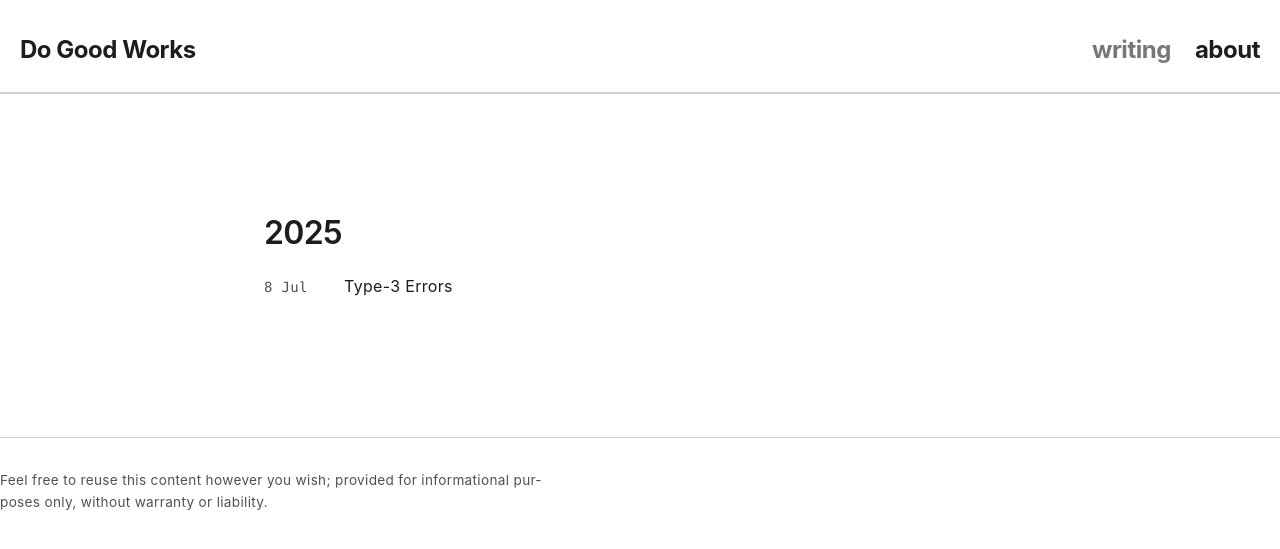
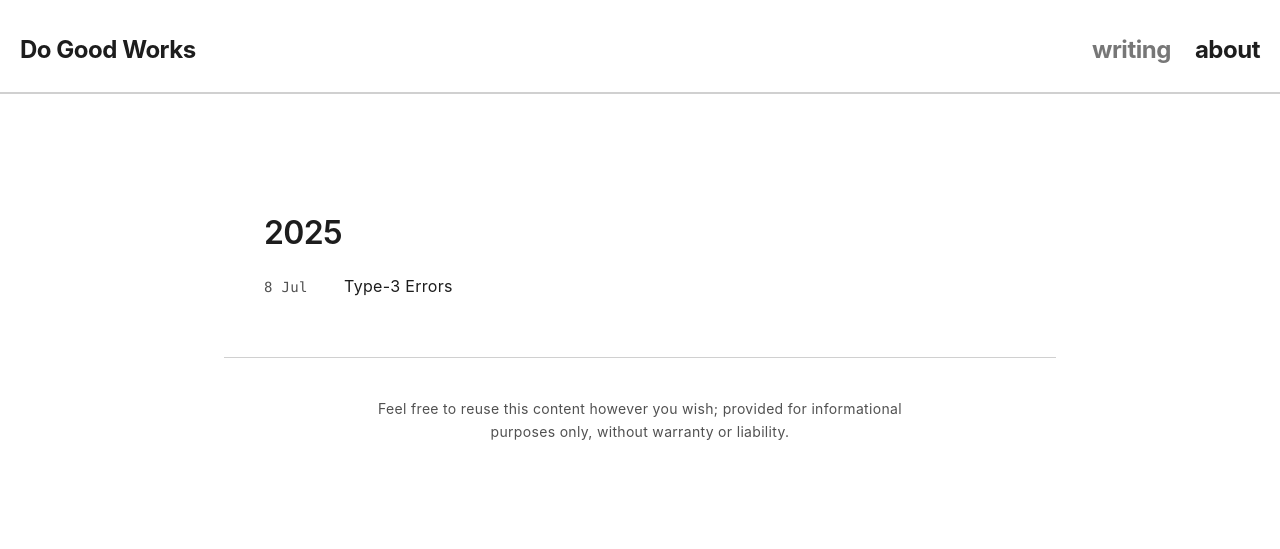
Before and after one commit to HamishFrostLyon/hamishfrostlyon.github.io, a Jekyll site: the page built from writing.html, in a window 1280 px wide. Shown: the top 549 px of the page. Built offline with Jekyll 4.4.1, drawn with Linux system fonts in a browser that asks for light colours.

Commit message:
Fix footer styling and layout
HTML improvements:
- Added container class to footer for consistent width with main content
- Footer now respects same layout constraints as body content

CSS improvements:
- Replaced hardcoded values with semantic variables:
  - margin-top: -xxl * 2 (was 5rem)
  - padding-top: -xl (was 2rem)
  - font-size: -size-small (was 0.85rem)
- Added center alignment for better visual balance
- Limited text width to 60ch for optimal readability
- Removed problematic word-break and hyphens properties
- Maintains responsive typography on mobile

Result: Footer now has proper container width, better spacing,
consistent with design system, and improved readability.

```diff
--- a/_includes/footer.html
+++ b/_includes/footer.html
@@ -1,4 +1,4 @@
-<footer>
+<footer class="container">
   <p>
     Feel free to reuse this content however you wish; provided for informational
     purposes only, without warranty or liability.
--- a/_sass/_layout.scss
+++ b/_sass/_layout.scss
@@ -75,17 +75,18 @@ header {
 }
 
 footer {
-  margin-top: 5rem;
-  padding-top: 2rem;
+  margin-top: $spacing-xxl * 2;
+  padding-top: $spacing-xl;
   border-top: 1px solid var(--border-color);
-  font-size: 0.85rem;
+  font-size: $font-size-small;
   color: var(--text-secondary);
+  text-align: center;
 
   p {
     margin-bottom: 0;
-    hyphens: auto;
-    word-break: break-word;
     line-height: 1.6;
+    max-width: 60ch;
+    margin: 0 auto;
 
     @include respond-max("mobile") {
       font-size: $font-size-tiny;
```
